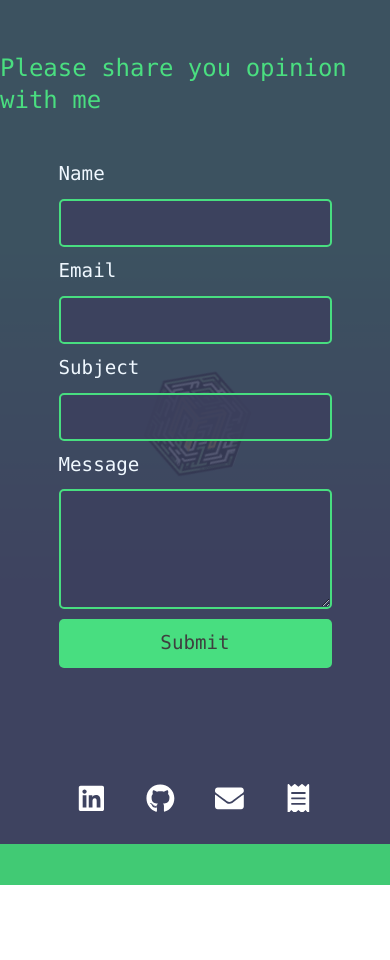
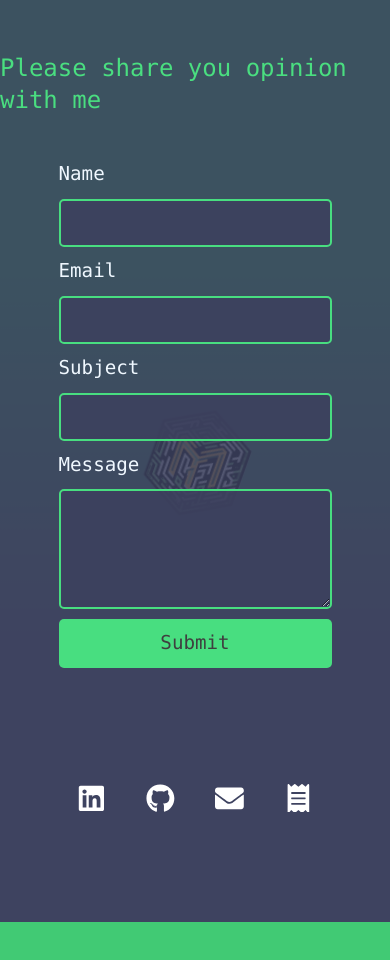
Before and after one commit to Milad-fotoohnejad/My_Portfolio, a Next.js app: page /pages/contact in a window 390 px wide. Shown: the top 960 px of the page. Before the commit the page ends 885 px from the top, so only its background shows below. Built offline with nearby package versions, Linux system fonts and the light colour scheme.

Commit message:
Update globals.css

```diff
--- a/app/globals.css
+++ b/app/globals.css
@@ -478,6 +478,10 @@ html {
     margin-bottom: 10%;
   }
 
+  .op-back {
+      padding-bottom: 20%;
+  }
+
   .mobile-nav {
     position: fixed;
     top: 0;
```
